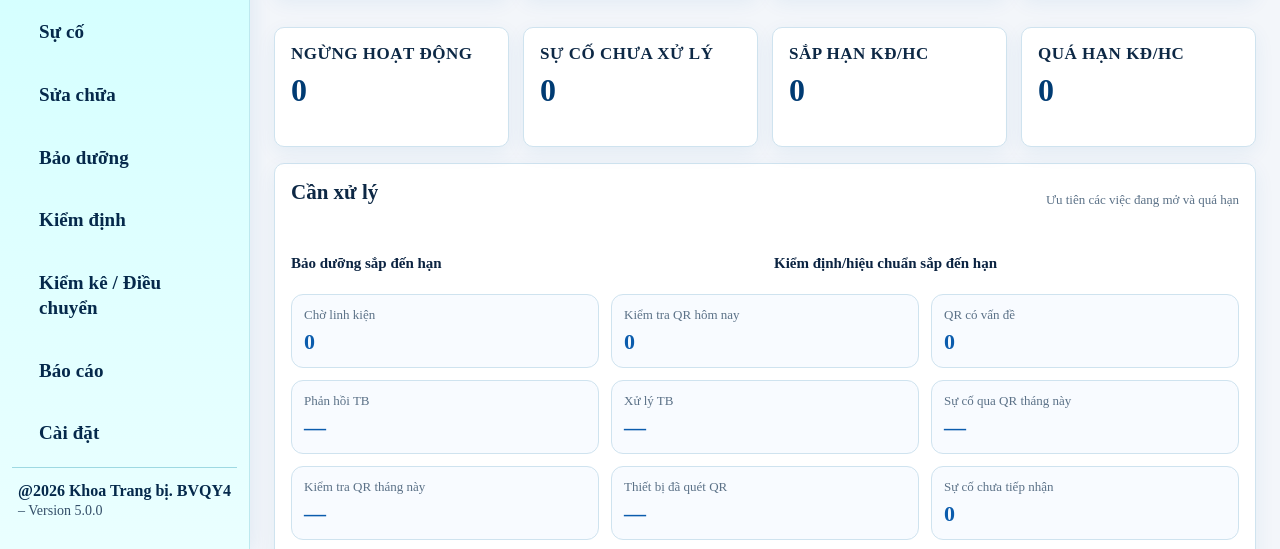
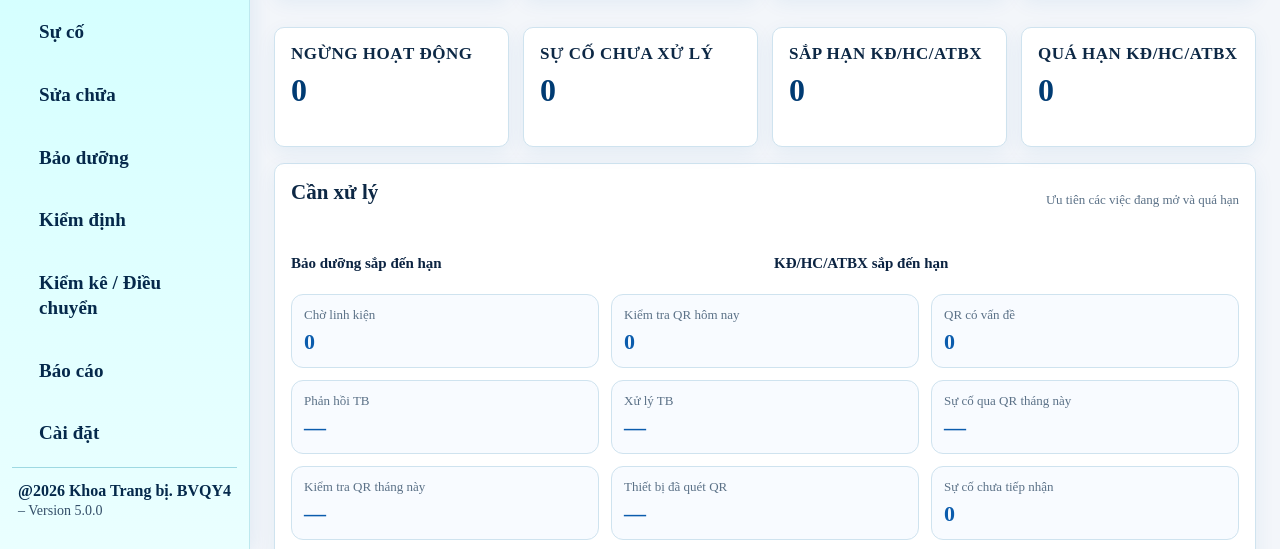
Before and after one commit to tranhuec3cx/QY4-TTBYT, a website: page public/dashboard.html in a window 1280 px wide. Shown: the part 249-798 px from the top of the page. Drawn offline with Linux system fonts and the light colour scheme; no server answers.

Commit message:
Clarify dashboard periodic schedule labels

```diff
--- a/public/dashboard.html
+++ b/public/dashboard.html
@@ -25,15 +25,15 @@
         <div class="card stat-card simple-card"><h3>Chờ sửa chữa</h3><div id="dbWaitingRepair" class="value">0</div></div>
         <div class="card stat-card simple-card"><h3>Ngừng hoạt động</h3><div id="dbStopped" class="value">0</div></div>
         <div class="card stat-card simple-card"><h3>Sự cố chưa xử lý</h3><div id="dbOpenIncidents" class="value">0</div></div>
-        <div class="card stat-card simple-card"><h3>Sắp hạn KĐ/HC</h3><div id="dbDueInspection" class="value">0</div></div>
-        <div class="card stat-card simple-card"><h3>Quá hạn KĐ/HC</h3><div id="dbOverdueInspection" class="value">0</div></div>
+        <div class="card stat-card simple-card"><h3>Sắp hạn KĐ/HC/ATBX</h3><div id="dbDueInspection" class="value">0</div></div>
+        <div class="card stat-card simple-card"><h3>Quá hạn KĐ/HC/ATBX</h3><div id="dbOverdueInspection" class="value">0</div></div>
       </section>
 
       <section class="card dashboard-upcoming-card">
         <div class="section-head"><h3 class="section-title">Cần xử lý</h3><span class="small">Ưu tiên các việc đang mở và quá hạn</span></div>
         <div class="dashboard-upcoming-grid">
           <div class="due-list-block"><h4>Bảo dưỡng sắp đến hạn</h4><ul id="dueMaints" class="task-list"></ul></div>
-          <div class="due-list-block"><h4>Kiểm định/hiệu chuẩn sắp đến hạn</h4><ul id="dueInspections" class="task-list"></ul></div>
+          <div class="due-list-block"><h4>KĐ/HC/ATBX sắp đến hạn</h4><ul id="dueInspections" class="task-list"></ul></div>
         </div>
         <div class="mini-kpi-grid mini-kpi-grid-3" style="margin-top:14px">
           <div><span>Chờ linh kiện</span><b id="dbWaitingParts">0</b></div>
```
